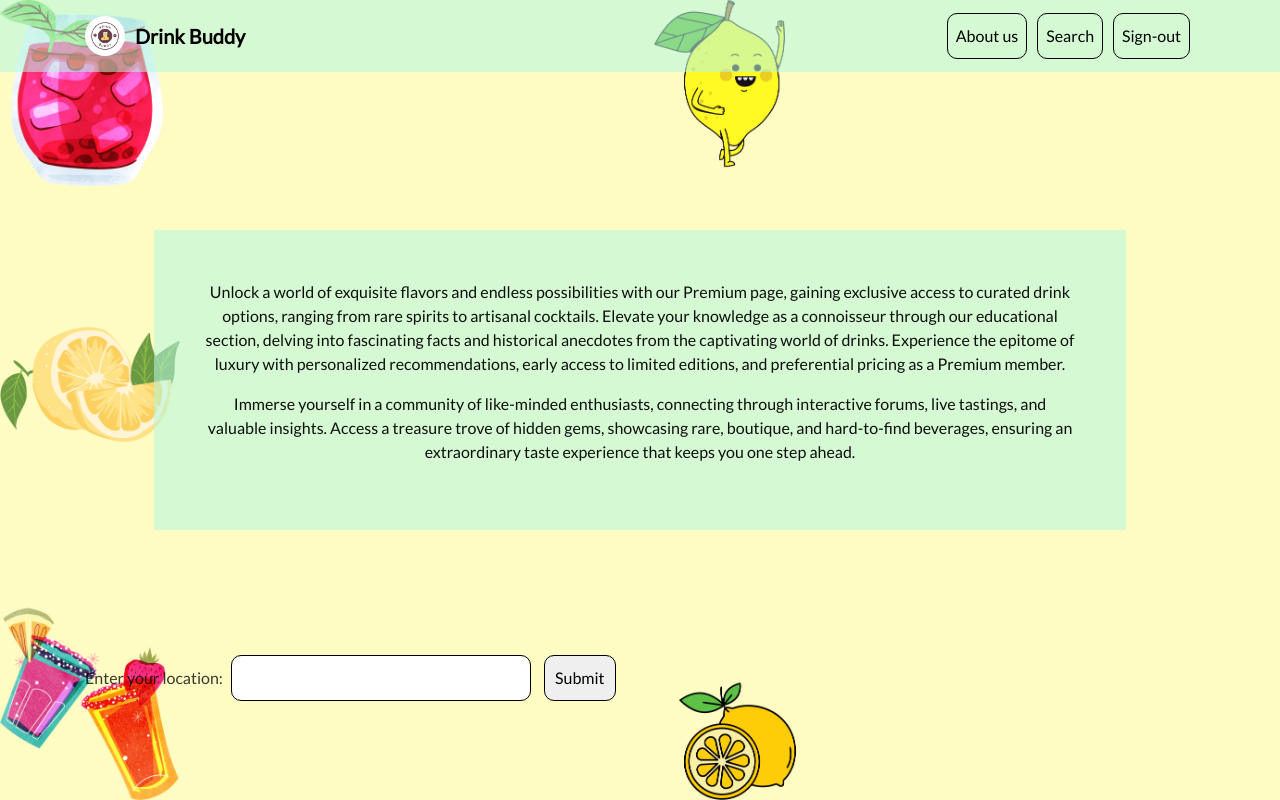
After one commit to AriMichel/Drink_Buddy, a Django app: page /premium/ in a window 1280 px wide. The commit adds this page. Run offline with Django 4.2, Linux system fonts and the light colour scheme.

Commit message:
Premium features(html and css)added, background

```diff
--- a/Drink_Buddy/Drink_Buddy/urls.py
+++ b/Drink_Buddy/Drink_Buddy/urls.py
@@ -29,9 +29,6 @@ urlpatterns = [
     path("login/", views.loginuser, name='loginuser'),
     path("landing/", views.landing_page, name='landing_page'),
     path('response/', views.response_page, name= 'response_page'),
-    path('blog/', views.blog, name= 'blog'),
-    path('search/', views.search, name= 'search'),
-    path('educational/', views.educational, name= 'educational'),
-    path('reviews/', views.reviews, name= 'reviews'),
+    path('premium/', views.premium, name= 'premium'),
 
 ] + static(settings.MEDIA_URL, document_root=settings.MEDIA_ROOT)
--- a/Drink_Buddy/drink_service/static/drink_service/custom.css
+++ b/Drink_Buddy/drink_service/static/drink_service/custom.css
@@ -13,6 +13,7 @@ body {
     background-image: scale(0.5);
     background-repeat: repeat;
     text-align: left;
+
 }
 
 
@@ -88,10 +89,11 @@ html, body {
     margin: 5px;                  /* Add 5px of margin around the input */
     border-radius: 10px;          /* Apply a border radius of 10px to give the input rounded corners */
     width: 300px;                 /* Set the width of the input to 300px */
+    align-items: center;
   }
 
-  /* Setting background to text field */
-.text-container {
+/* Setting background to text field */
+.text_field {
   background-color: rgb(181, 247, 224, 0.551); /* Adjust the opacity as needed */
   padding: 50px; /* Added padding to create spacing around the text */
   color: #0e0e0e; /* Setting the text color */
--- /dev/null
+++ b/Drink_Buddy/drink_service/static/drink_service/custom_premium.css
@@ -0,0 +1,110 @@
+.navbar-nav .nav-link {
+    color: rgba(0,0,0,1) !important;
+}
+
+.navbar-nav .nav-link:hover {
+    color: rgba(0,0,0,.5) !important;
+}
+
+body {
+    background-image: url('premium_background.png');
+    background-size:cover;
+    font-family: 'Lato', sans-serif;
+    background-image: scale(0.5);
+    background-repeat: repeat;
+    text-align: left;
+
+}
+
+
+/* Set common styles for the HTML and body */
+html, body {
+    height: 100%;                   /* Set the height of HTML and body to 100% */
+    margin: 0;                      /* Remove default margin */
+    padding: 0;                     /* Remove default padding */
+    color: rgba(0, 0, 0, 0.782);     /* Set the text color */
+  }
+
+/* Styles for the navigation links */
+.navbar-nav .nav-link {
+    display: inline-block;          /* Display the links as inline blocks */
+    border: 1px solid black;        /* Add a solid black border */
+    padding: 10px;                  /* Add padding around the links */
+    margin: 5px;                    /* Add margin between the links */
+    border-radius: 10px;            /* Add rounded borders to the links */
+    transition: background-color 0.3s; /* Add transition for smooth hover effect on background color */
+    transition: transform 0.3s;     /* Add transition for smooth hover effect on transform */
+  }
+
+/* Styles for the navigation links on hover */
+.navbar-nav .nav-link:hover {
+    background-color: rgba(243, 247, 5, 0.409); /* Change background color on hover */
+    transform: scale(1.2);          /* Apply a scale transformation on hover */
+    /* Add any other styles you want for the hover effect */
+}
+
+/* Styles for the navbar */
+.navbar {
+    background-color: rgba(181, 247, 224, 0.551); /* Set the background color for the navbar */
+  }
+
+/* Styles for the navbar brand */
+.navbar-brand {
+    display: flex;          /* Use flexbox for horizontal alignment */
+    align-items: center;    /* Align items vertically in the center */
+  }
+
+/* Styles for the logo image */
+.navbar-brand img {
+    border-radius: 50%;     /* Make the image circular */
+    margin-right: 10px;     /* Add a small margin to the right of the image */
+  }
+
+/* Styles for the text */
+.navbar-brand span {
+    font-weight: bold;      /* Make the text bold */
+    color: #000;            /* Set the text color to black */
+    font-size: 20px;        /* Adjust the font size to 20 pixels */
+  }
+
+  /* Styles for the username welcome message for Premium account */
+.username{
+  text-align: center;
+  padding-top: 150px;
+  font-weight: bold;
+}
+
+/* Styles for the buttons on all pages */
+.buttons{
+    border: 1px solid black;
+    padding: 10px;
+    margin: 5px;
+    border-radius: 10px;
+    transition: background-color 0.3s, transform 0.3s;
+}
+
+/* Hover effect for the buttons on all pages */
+.buttons:hover {
+    background-color: rgba(243, 247, 5, 0.409);
+    transform: scale(1.2);
+    }
+
+/* Setting style for the input fields */
+.input-style {
+    border: 1px solid black;    /* Add a 1px solid black border around the input */
+    padding: 10px;                /* Add 10px of padding inside the input */
+    margin: 5px;                  /* Add 5px of margin around the input */
+    border-radius: 10px;          /* Apply a border radius of 10px to give the input rounded corners */
+    width: 300px;                 /* Set the width of the input to 300px */
+    align-items: center;
+  }
+
+/* Setting background to text field */
+.text_field {
+  background-color: rgb(181, 247, 224, 0.551); /* Adjust the opacity as needed */
+  padding: 50px; /* Added padding to create spacing around the text */
+  color: #0e0e0e; /* Setting the text color */
+  text-align: center;
+  margin-left: 12%;
+  margin-right: 12%;
+}
--- a/Drink_Buddy/drink_service/templates/drink_service/landing_page.html
+++ b/Drink_Buddy/drink_service/templates/drink_service/landing_page.html
@@ -8,8 +8,8 @@
 </head>
 <body>
 {% block content %}
-<br>
 <hr>
+    <div class="text_field">
     <h1>Welcome to our website!</h1>
     <p>At <b>Drink Buddy</b>, we are a team of dedicated individuals who developed this app as part of our final project in a one-year programming course. Our goal was to revolutionize the way people enjoy their beverages.</p>
     <p>Our app aims to provide personalized drink suggestions based on the weather and time of your location. With just a few simple inputs, you'll receive tailored recommendations to enhance your drinking experience.</p>
@@ -21,7 +21,7 @@
     <p>If you have any questions, feedback, or suggestions, our friendly support team is here to assist you. We strive to ensure that your experience with our app is nothing short of exceptional.</p>
     <p>Thank you for choosing <b>Drink Buddy</b>. Let's raise a glass and toast to the exciting world of drinks!</p>
 
-
+    </div>
     <br>
     <form method="post" action="{% url 'landing_page' %}">
         {% csrf_token %}
--- /dev/null
+++ b/Drink_Buddy/drink_service/templates/drink_service/premium.html
@@ -0,0 +1,17 @@
+{% extends 'drink_service/premium_base.html' %}
+{% load static %}
+{% block content %}
+<br>
+<br>
+<br>
+<br>
+<br>
+<div class="location_info"></div>
+    <form method="post" action="{% url 'landing_page' %}">
+        {% csrf_token %}
+        <label for="location">Enter your location:</label>
+        <input type="text" name="location" id="location" required class="input-style">
+        <button class = 'buttons' type="submit">Submit</button>
+    </form>
+</div>
+{% endblock %}
--- /dev/null
+++ b/Drink_Buddy/drink_service/templates/drink_service/premium_base.html
@@ -0,0 +1,61 @@
+{% load static %}
+<!doctype html>
+<html lang="en">
+  <head>
+    <!-- Required meta tags -->
+    <meta charset="utf-8">
+    <meta name="viewport" content="width=device-width, initial-scale=1, shrink-to-fit=no">
+    <!-- Bootstrap CSS -->
+    <link rel="stylesheet" href="https://cdn.jsdelivr.net/npm/bootstrap@4.6.2/dist/css/bootstrap.min.css" integrity="sha384-xOolHFLEh07PJGoPkLv1IbcEPTNtaed2xpHsD9ESMhqIYd0nLMwNLD69Npy4HI+N" crossorigin="anonymous">
+    <link rel="stylesheet" href="{% static 'drink_service/custom_premium.css' %}">
+    <link href="https://fonts.googleapis.com/css?family=Lato&display=swap" rel="stylesheet">
+    <link rel="icon" type="image/jpg" href="{% static 'drink_service/logo.jpg' %}">
+
+    <title>Drink Buddy</title>
+  </head>
+  <body>
+  <nav id="topNav" class="navbar navbar-expand-md navbar-light">
+    <div class="container">
+      <a class="navbar-brand" href="{% url 'home' %}">
+        <img src="{% static 'drink_service/drink.jpg' %}" width="40" height="40" class="d-inline-block align-top" alt="Drink_Buddy's Logo">
+        <span>Drink Buddy</span>
+      </a>
+      <button class="navbar-toggler" type="button" data-toggle="collapse" data-target="#navbarNav" aria-controls="navbarNav" aria-expanded="false" aria-label="Toggle navigation">
+        <span class="navbar-toggler-icon"></span>
+      </button>
+      <div class="collapse navbar-collapse text-center" id="navbarNav">
+        <ul class="navbar-nav ml-auto">
+          <li class="nav-item">
+            <a class="nav-link" href="{% url 'landing_page' %}">About us</a>
+          </li>
+          <li class="nav-item">
+            <a class="nav-link" href="">Search</a>
+          </li>
+<!-- educational content goes here. -->
+          <li class="nav-item">
+            <a class="nav-link" href="{% url 'home' %}" target="_blank">Sign-out</a>
+          </li>
+        </ul>
+      </div>
+    </div>
+  </nav>
+
+<div class="username">
+  <h1>
+  {% if user.is_authenticated %}
+  Hi {{ user.username }}, welcome to Drink Buddy Premium!
+  {% endif %}
+  </h1>
+</div>
+
+<div class="text_field">
+  <p>Unlock a world of exquisite flavors and endless possibilities with our Premium page, gaining exclusive access to curated drink options, ranging from rare spirits to artisanal cocktails. Elevate your knowledge as a connoisseur through our educational section, delving into fascinating facts and historical anecdotes from the captivating world of drinks. Experience the epitome of luxury with personalized recommendations, early access to limited editions, and preferential pricing as a Premium member.</p>
+  <p>Immerse yourself in a community of like-minded enthusiasts, connecting through interactive forums, live tastings, and valuable insights. Access a treasure trove of hidden gems, showcasing rare, boutique, and hard-to-find beverages, ensuring an extraordinary taste experience that keeps you one step ahead.</p>
+</div>
+
+<div class="container">
+  {% block content %}{% endblock %}
+</div>
+
+  </body>
+</html>
--- a/Drink_Buddy/drink_service/views.py
+++ b/Drink_Buddy/drink_service/views.py
@@ -36,7 +36,7 @@ def loginuser(request):
             return render(request,'drink_service/loginuser.html', {'form':AuthenticationForm(), 'error': 'Username and password does not same'})
         else:
             login(request, user)
-            return redirect('home')
+            return redirect('premium')
 
 def landing_page(request):
     if request.method == 'POST':
@@ -128,14 +128,5 @@ def get_matching_recipes(temperature, local_hour):
     return recipes
 
 
-def blog(request):
-    return render(request, 'drink_service/blog.html')
-
-def search(request):
-    return render(request, 'drink_service/search.html')
-
-def educational(request):
-    return render(request, 'drink_service/educational.html')
-
-def reviews(request):
-    return render(request, 'drink_service/reviews.html')
+def premium(request):
+    return render(request, 'drink_service/premium.html')
```
Also changed, not shown: Drink_Buddy/drink_service/templates/drink_service/blog.html (deleted, +0 -24 lines), Drink_Buddy/drink_service/templates/drink_service/reviews.html (deleted, +0 -24 lines), Drink_Buddy/drink_service/templates/drink_service/search.html (deleted, +0 -24 lines), Drink_Buddy/drink_service/static/drink_service/background3.jpeg (deleted), Drink_Buddy/drink_service/static/drink_service/premium_background.png (added).
